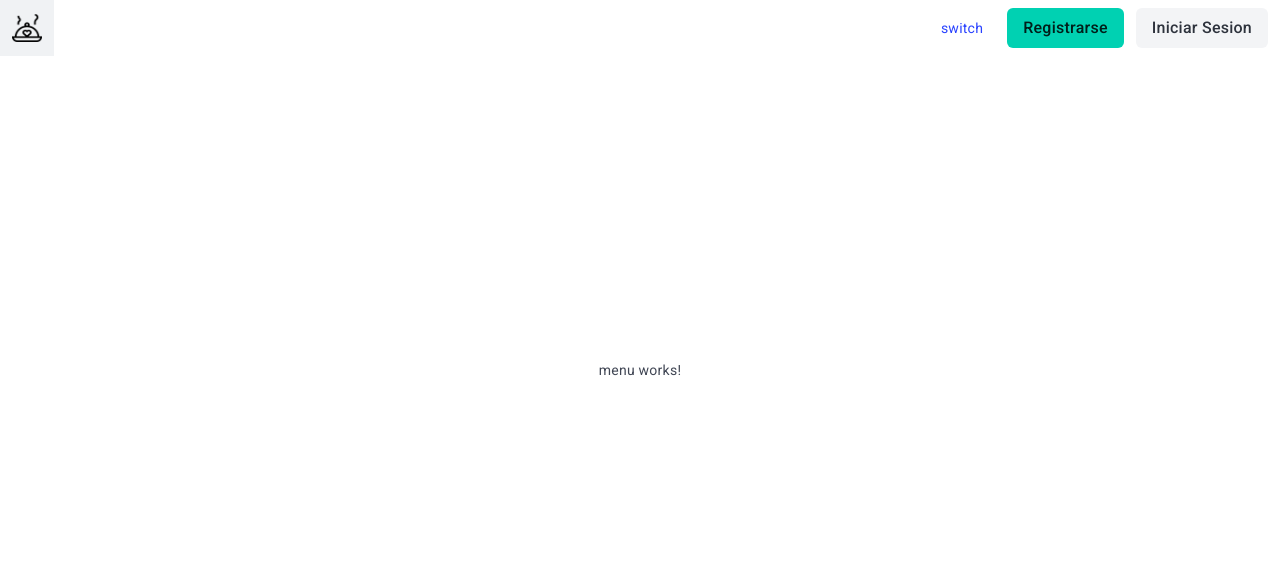
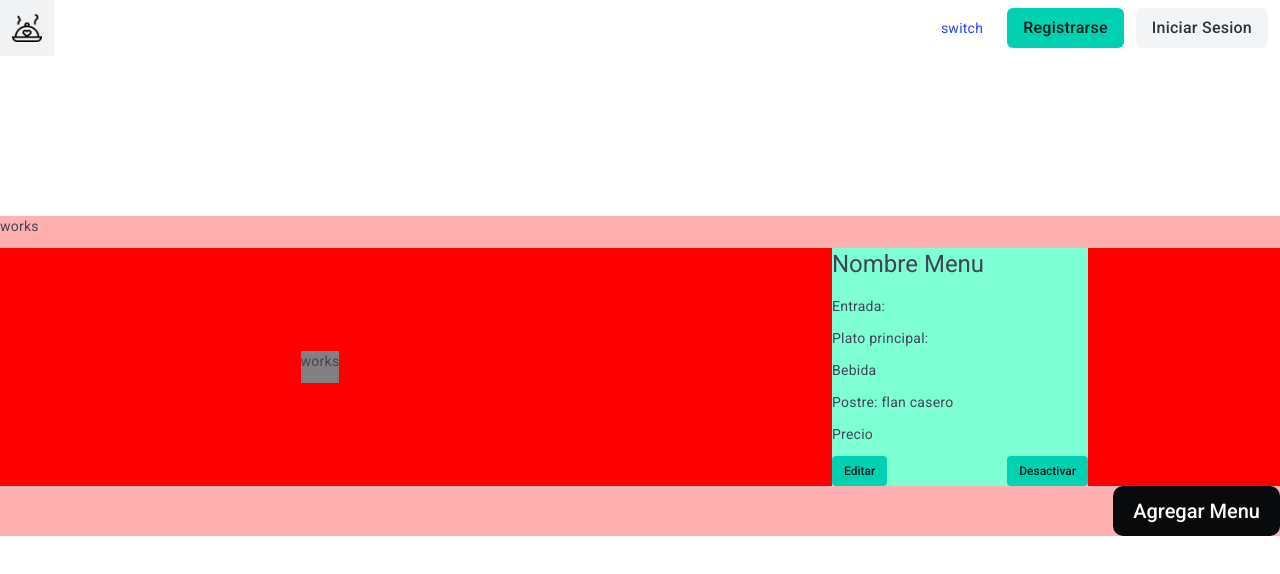
Before and after one commit to MarcosLevis/BuffetAngularCli, an Angular app: page /menu in a window 1280 px wide. Shown: the top 574 px of the page. Built offline with nearby package versions, Linux system fonts and the light colour scheme.

Commit message:
prueba menu

```diff
--- a/src/app/app.module.ts
+++ b/src/app/app.module.ts
@@ -12,6 +12,7 @@ import { BrowserAnimationsModule } from '@angular/platform-browser/animations';
 //Angular Material:
 import { MatDialogModule } from '@angular/material/dialog';
 import { MatIconModule } from '@angular/material/icon';
+import { AgregarMenuComponent } from './components/agregar-menu/agregar-menu.component';
 
 @NgModule({
   declarations: [
@@ -20,7 +21,8 @@ import { MatIconModule } from '@angular/material/icon';
     MenuComponent,
     HomeComponent,
     RegistrarseComponent,
-    IniciarSesionComponent
+    IniciarSesionComponent,
+    AgregarMenuComponent
   ],
   imports: [
     BrowserModule,
--- /dev/null
+++ b/src/app/components/agregar-menu/agregar-menu.component.css
@@ -0,0 +1,43 @@
+
+.mat-dialog-title {
+    text-align: center;
+    font-size: 1.5rem;
+    margin-bottom: 20px;
+  }
+    form {
+        display: flex;
+        flex-direction: column;
+    }
+
+  .form-group {
+    margin-bottom: 15px;
+  }
+
+  label {
+    font-size: 12px;
+    font-weight: bold;
+    margin-bottom: 5px;
+  }
+
+  input {
+    padding: 5px;
+    font-size: 12px;
+    width: 100%;
+    border: 1px solid #ccc;
+    border-radius: 4px;
+  }
+
+  button {
+    padding: 10px;
+    font-size: 12px;
+    width: 100%;
+    background-color: #4CAF50;
+    color: white;
+    border: none;
+    border-radius: 4px;
+    cursor: pointer;
+  }
+
+  button:hover {
+    background-color: #45a049;
+  }
--- /dev/null
+++ b/src/app/components/agregar-menu/agregar-menu.component.html
@@ -0,0 +1,49 @@
+<h1 mat-dialog-title>Menu</h1>
+<div mat-dialog-content>
+    <form>
+      <!-- Foto de perfil -->
+      <div class="form-group">
+        <label for="foto">Foto</label>
+        <input type="file" id="foto" accept="image/*" />
+      </div>
+
+      <!-- DNI -->
+      <div class="form-group">
+        <label for="nombre">Nombre</label>
+        <input type="text" id="nombre" placeholder="Ingrese el nombre" />
+      </div>
+
+      <!-- Contraseña -->
+      <div class="form-group">
+        <label for="entrada">Entrada</label>
+        <input type="text" id="entrada" placeholder="Ingrese la entrada" />
+      </div>
+
+      <!-- Nombre -->
+      <div class="form-group">
+        <label for="plato">Plato principal</label>
+        <input type="text" id="plato" placeholder="Ingrese el plato principal" />
+      </div>
+
+      <!-- Apellidos -->
+      <div class="form-group">
+        <label for="bebida">Bebida</label>
+        <input type="text" id="bebida" placeholder="Ingrese la bebida" />
+      </div>
+
+      <!-- Email -->
+      <div class="form-group">
+        <label for="postre">Postre</label>
+        <input type="text" id="postre" placeholder="Ingrese el postre" />
+      </div>
+
+      <!-- Botón de registro -->
+      <button mat-raised-button color="primary">Agregar Menu</button>
+
+    </form>
+
+</div>
+<!--
+<button mat-icon-button class="close-btn" mat-dialog-close>
+    <mat-icon>close</mat-icon>
+</button> -->
--- /dev/null
+++ b/src/app/components/agregar-menu/agregar-menu.component.ts
@@ -0,0 +1,35 @@
+import { Component, Inject } from '@angular/core';
+import { MAT_DIALOG_DATA, MatDialogRef } from '@angular/material/dialog';
+
+@Component({
+  selector: 'app-agregar-menu',
+  templateUrl: './agregar-menu.component.html',
+  styleUrls: ['./agregar-menu.component.css']
+})
+export class AgregarMenuComponent {
+
+
+  menu: any;
+
+  constructor(
+  public dialogRef: MatDialogRef<AgregarMenuComponent>,
+    @Inject(MAT_DIALOG_DATA) public data: any
+  ) {
+    this.menu = data || {
+      foto: '',
+      nombre: '',
+      entrada: '',
+      plato: '',
+      bebida: '',
+      postre: ''
+    };
+  }
+
+  onAgregarMenu(): void {
+    this.dialogRef.close(this.menu); // Devolver los datos al cerrar
+  }
+
+  onCancelar(): void {
+    this.dialogRef.close(null); // Cerrar sin devolver nada
+  }
+}
--- a/src/app/components/menu/menu.component.css
+++ b/src/app/components/menu/menu.component.css
@@ -0,0 +1,33 @@
+:host{
+    min-width: 100%;
+    background-color: rgb(255, 177, 177);
+}
+
+.container{
+    display: flex;
+    align-items: center;
+    justify-content: space-evenly;
+    background-color: red;
+    min-width: 100%;
+}
+.caja{
+    display: flex;
+    align-items: center;
+    justify-content: center;
+    min-width: 50%;
+}
+.carrusel{
+    background-color: grey;
+
+}
+
+.menu-info{
+    background-color: aquamarine;
+    min-width: 40%;
+}
+
+.botones{
+    display: flex;
+    justify-content: space-between;
+    align-items: center;
+}
--- a/src/app/components/menu/menu.component.html
+++ b/src/app/components/menu/menu.component.html
@@ -1 +1,27 @@
-<p>menu works!</p>
+<p>works</p>
+
+<div class="container">
+    <div class="caja">
+        <div class="carrusel">
+            <p>works</p>
+        </div>
+    </div>
+    <div class="caja">
+        <div class="menu-info">
+            <h1> Nombre Menu</h1>
+            <p>Entrada: </p>
+            <p>Plato principal:</p>
+            <p>Bebida</p>
+            <p>Postre: flan casero</p>
+            <p>Precio</p>
+            <div class="botones">
+                <button class="button is-primary is-small">Editar</button>
+                <button class="button is-primary  is-small">Desactivar</button>
+            </div>
+        </div>
+    </div>
+
+</div >
+<div style="min-width: 100%;" class="buttons has-addons is-right">
+    <button class="button is-black is-medium " (click)="openDialogAgregarMenu()">Agregar Menu</button>
+</div>
--- a/src/app/components/menu/menu.component.ts
+++ b/src/app/components/menu/menu.component.ts
@@ -1,4 +1,6 @@
 import { Component } from '@angular/core';
+import { MatDialog } from '@angular/material/dialog';
+import { AgregarMenuComponent } from '../agregar-menu/agregar-menu.component';
 
 @Component({
   selector: 'app-menu',
@@ -7,4 +9,19 @@ import { Component } from '@angular/core';
 })
 export class MenuComponent {
 
+  Menu: any;
+
+
+  constructor(public dialog: MatDialog) {}
+
+  openDialogAgregarMenu(): void {
+    const dialogRef = this.dialog.open(AgregarMenuComponent, {
+      width: '450px', // Tamaño del diálogo
+    });
+
+    dialogRef.afterClosed().subscribe(result => {
+      console.log('El popup se cerró con el siguiente resultado: ', result);
+    });
+  }
+
 }
```
Also changed, not shown: 1 other file (tests, documents, lock files or other folders).
